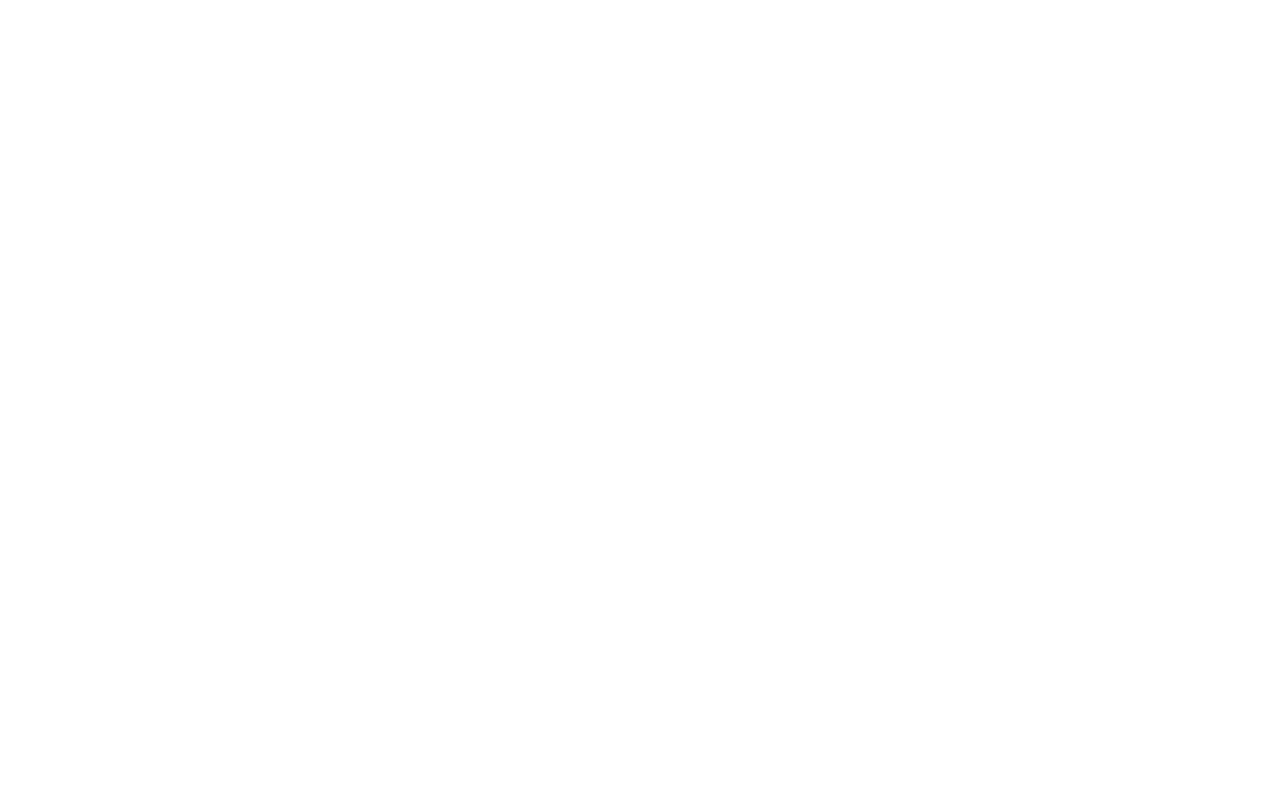
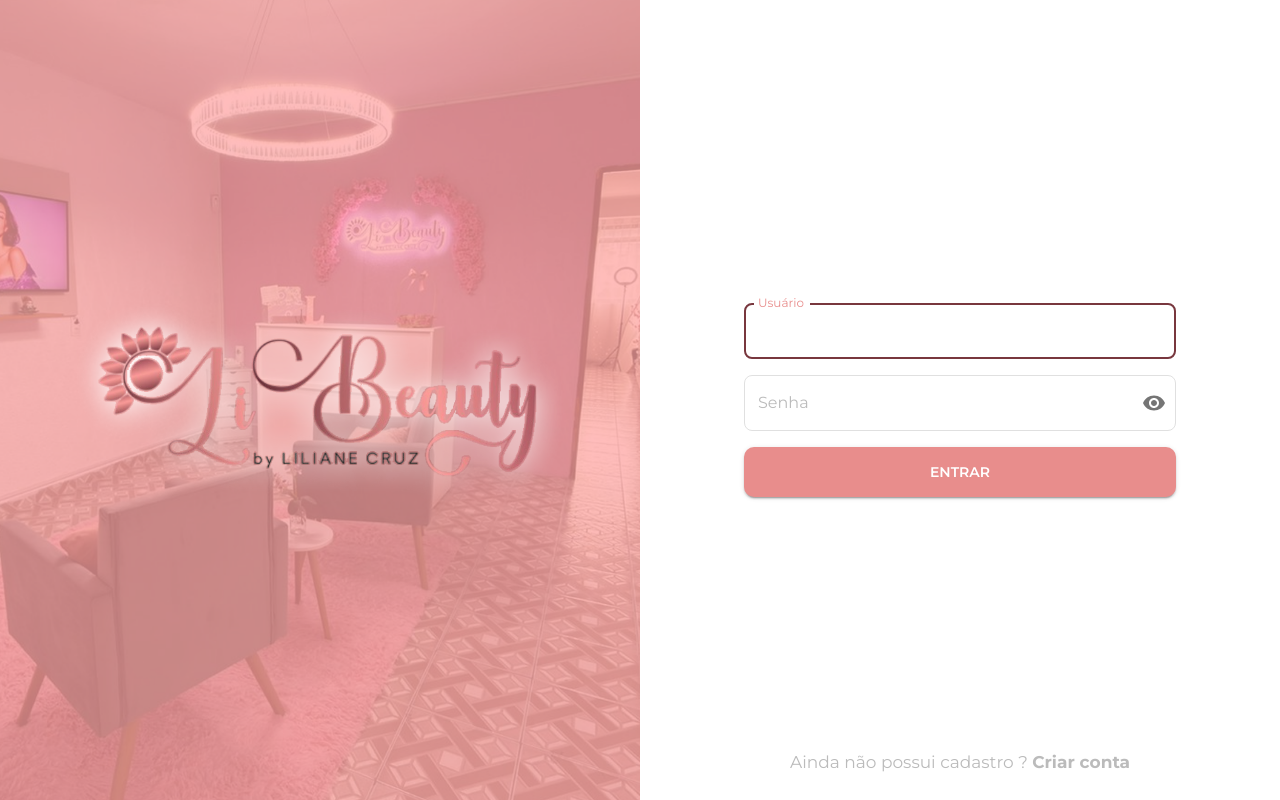
Before and after one commit to Tech-Store-UNI/Li-Beauty, a React (Vite) app: page /login in a window 1280 px wide. Before the commit this address had no page. Built offline with nearby package versions, Linux system fonts and the light colour scheme.

Commit message:
Tela de login já feito

```diff
--- a/src/App.tsx
+++ b/src/App.tsx
@@ -8,6 +8,7 @@
 import { Sobre } from './pages/Sobre/Sobre';
 import { Servicos } from './pages/Servicos/Servicos';
 import { Cilios } from './components/Pages/Servicos/Cilios/Cilios';
+import { Login } from './pages/Login/Login';
 
 
 export function App() {
@@ -23,6 +24,7 @@
             <Route path="servicos" element={<Servicos />} />
             <Route path="servicos/cilios" element={<Cilios />} />
           </Route>
+          <Route path="login" element={<Login />} />
         </Routes>
       </BrowserRouter>
     </ThemeProvider>
--- a/src/components/Buttonpadrao/ButtonPadrao.tsx
+++ b/src/components/Buttonpadrao/ButtonPadrao.tsx
@@ -1,10 +1,15 @@
 import { Button } from '@mui/material'
 import { getGradient } from '../../util/gradients'
+import { useNavigate } from 'react-router-dom';
 
 export const Buttonpadrao = () => {
+
+  const navigate = useNavigate();
+
   return (
     <Button
       variant="contained"
+      onClick={() => navigate("/login")}
       sx={{
         background: getGradient("main"),
         color: "white",
--- a/src/components/NavBar/NavBar.tsx
+++ b/src/components/NavBar/NavBar.tsx
@@ -6,10 +6,12 @@
 import { getGradient } from '../../util/gradients';
 import Logo from "../../img/Logo.png"
 import { navItems } from './util/util';
+import { useNavigate } from "react-router-dom";
 
 
 export const Navbar = () => {
     const theme = useMuiTheme();
+    const navigate = useNavigate();
     const location = useLocation();
     const isMobile = useMediaQuery(theme.breakpoints.down('md'));
     const [anchorEl, setAnchorEl] = useState<null | HTMLElement>(null);
@@ -76,6 +78,7 @@
 
                             <Button
                                 variant="contained"
+                                onClick={() => navigate("/login")}
                                 sx={{
                                     background: getGradient('main'),
                                     color: '#ffffff',
--- a/src/components/Pages/Home/Catalogos/Catalogos.tsx
+++ b/src/components/Pages/Home/Catalogos/Catalogos.tsx
@@ -10,6 +10,7 @@
 import { catalogoData } from './util/util';
 
 export const Catalogo: React.FC = () => {
+
     const navigate = useNavigate();
 
     return (
@@ -66,7 +67,7 @@
                         ))}
                     </Swiper>
                 </Box>
-                <Button variant="contained" sx={{ background: getGradient('main'), borderRadius: '50px', px: 8, py: 1.2, fontSize: '1.05rem', textTransform: 'none', boxShadow: '0px 0px 20px rgba(0, 0, 0, 0.42)', }}>
+                <Button onClick={() => navigate("/login")} variant="contained" sx={{ background: getGradient('main'), borderRadius: '50px', px: 8, py: 1.2, fontSize: '1.05rem', textTransform: 'none', boxShadow: '0px 0px 20px rgba(0, 0, 0, 0.42)', }}>
                     Agendamento online
                 </Button>
             </Container>
--- /dev/null
+++ b/src/pages/Login/Login.tsx
@@ -0,0 +1,172 @@
+import { Box, TextField, Button, Typography, CircularProgress, InputAdornment, IconButton, } from "@mui/material";
+import { useTheme } from "@mui/material/styles";
+import fundoLogin from "../../img/FundoLogin.png";
+import logo from "../../img/Logo-mais-clara.png";
+import { useState } from "react";
+import { useNavigate } from "react-router-dom";
+import { Visibility, VisibilityOff } from "@mui/icons-material";
+
+export const Login = () => {
+    const theme = useTheme();
+    const navigate = useNavigate();
+    const [usuario, setUsuario] = useState("");
+    const [senha, setSenha] = useState("");
+    const [erroUsuario, setErroUsuario] = useState("");
+    const [erroSenha, setErroSenha] = useState("");
+    const [erroLogin, setErroLogin] = useState("");
+    const [showPassword, setShowPassword] = useState(false);
+    const [localLoading, setLocalLoading] = useState(false);
+
+    const handleLogin = async () => {
+        setErroUsuario("");
+        setErroSenha("");
+        setErroLogin("");
+
+        if (!usuario.trim()) return setErroUsuario("Informe o usuário.");
+        if (!senha.trim()) return setErroSenha("Informe a senha.");
+
+        setLocalLoading(true);
+
+        setTimeout(() => {
+            if (usuario === "admin" && senha === "1234") {
+                sessionStorage.setItem("isLogged", "true");
+                navigate("/home");
+            } else {
+                setErroLogin("Usuário ou senha inválidos.");
+            }
+
+            setLocalLoading(false);
+        }, 800);
+    };
+
+    return (
+        <Box component="main" onKeyDown={(e) => { if (e.key === "Enter") handleLogin(); }} sx={{ display: { xs: "block", md: "flex" }, height: "100vh", alignItems: "center", overflow: "hidden", }}>
+            <Box
+                sx={{
+                    backgroundImage: `url(${fundoLogin})`,
+                    backgroundSize: "cover",
+                    backgroundPosition: "center",
+                    backgroundRepeat: "no-repeat",
+                    height: { xs: "0vh", md: "100vh" },
+                    width: { xs: "100%", md: "50%" },
+                    display: "flex",
+                    justifyContent: "center",
+                    alignItems: "center",
+                    px: 3,
+                }}
+            >
+                <Box
+                    component="img"
+                    src={logo}
+                    alt="Logo"
+                    sx={{
+                        width: "86%",
+                        position: { xs: "absolute", md: "static" },
+                        top: { xs: "110px", sm: "180px", md: "0px" },
+                    }}
+                />
+            </Box>
+
+            <Box
+                sx={{
+                    width: { xs: "100%", md: "50%" },
+                    height: "100vh",
+                    display: "flex",
+                    flexDirection: "column",
+                    justifyContent: "center",
+                    alignItems: "center",
+                    backgroundColor: theme.palette.background.paper,
+                    px: 4,
+                    pt: { xs: 18, md: 0 },
+                }}
+            >
+                <Box
+                    sx={{
+                        minWidth: { xs: "100%", sm: "80%", md: "75%" },
+                        display: "flex",
+                        flexDirection: "column",
+                        gap: 2,
+                    }}
+                >
+                    <TextField
+                        label="Usuário"
+                        value={usuario}
+                        onChange={(e) => setUsuario(e.target.value)}
+                        error={!!erroUsuario}
+                        helperText={erroUsuario}
+                        autoFocus
+                    />
+
+                    <TextField
+                        label="Senha"
+                        type={showPassword ? "text" : "password"}
+                        value={senha}
+                        onChange={(e) => setSenha(e.target.value)}
+                        error={!!erroSenha}
+                        helperText={erroSenha}
+                        slotProps={{
+                            input: {
+                                endAdornment: (
+                                    <InputAdornment position="end">
+                                        <IconButton
+                                            onClick={() => setShowPassword(!showPassword)}
+                                            edge="end"
+                                        >
+                                            {showPassword ? <VisibilityOff /> : <Visibility />}
+                                        </IconButton>
+                                    </InputAdornment>
+                                ),
+                            },
+                        }}
+                    />
+
+                    <Button
+                        variant="contained"
+                        fullWidth
+                        sx={{ py: 1.3, fontWeight: 600, height: 50 }}
+                        onClick={handleLogin}
+                        disabled={localLoading}
+                    >
+                        {localLoading ? (
+                            <Box sx={{ display: "flex", alignItems: "center", gap: 1 }}>
+                                <span>Entrando...</span>
+                                <CircularProgress size={18} color="inherit" />
+                            </Box>
+                        ) : (
+                            "ENTRAR"
+                        )}
+                    </Button>
+
+                    {erroLogin && !localLoading && (
+                        <Box sx={{ display: "flex", justifyContent: "center" }}>
+                            <Typography color="error" sx={{ fontSize: "14px", mt: 1 }}>
+                                {erroLogin}
+                            </Typography>
+                        </Box>
+                    )}
+                </Box>
+
+                <Typography
+                    variant="body2"
+                    sx={{
+                        position: "absolute",
+                        bottom: 26,
+                        textAlign: "center",
+                        color: theme.palette.text.secondary,
+                        fontSize: { xs: "10px", md: "17px" },
+                    }}
+                >
+                    Ainda não possui cadastro ? {" "}
+                    <a
+                        target="_blank"
+                        rel="noopener noreferrer"
+                        style={{ color: "inherit", textDecoration: "none" }}
+                    >
+                        <strong> Criar conta</strong>
+                    </a>{" "}
+
+                </Typography>
+            </Box>
+        </Box>
+    );
+};
```
Also changed, not shown: src/components/Pages/ContatoInputs/ContatoInputs.tsx (+6 -10 lines), src/components/Pages/Home/Banner/Banner.tsx (+7 -1 lines), src/img/FundoLogin.png (added), src/img/Logo-mais-clara.png (added), src/pages/PaginasSistemas/DashBoard/DashBoard.tsx (added), src/pages/PaginasSistemas/Inventario/Inventario.tsx (added).
